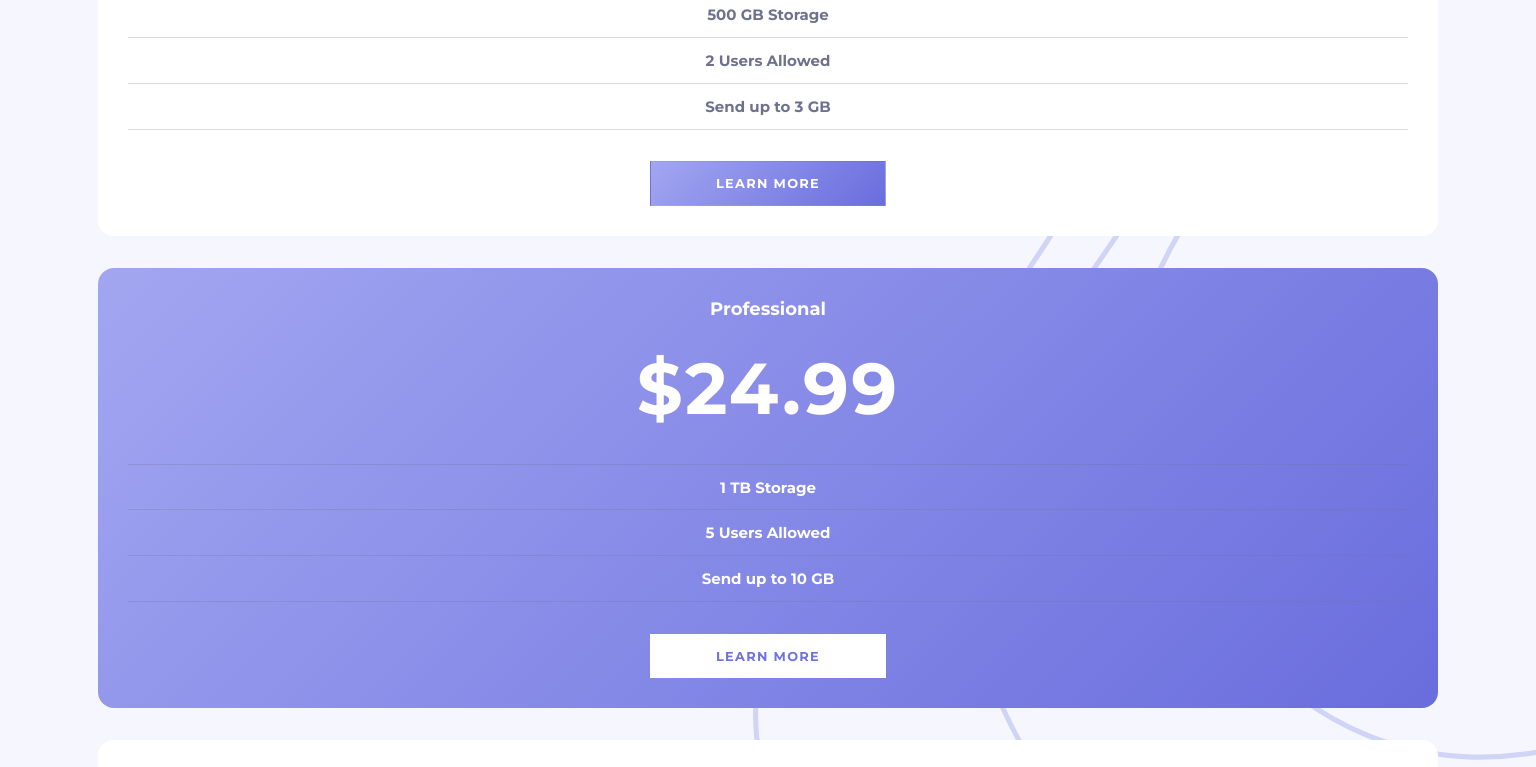
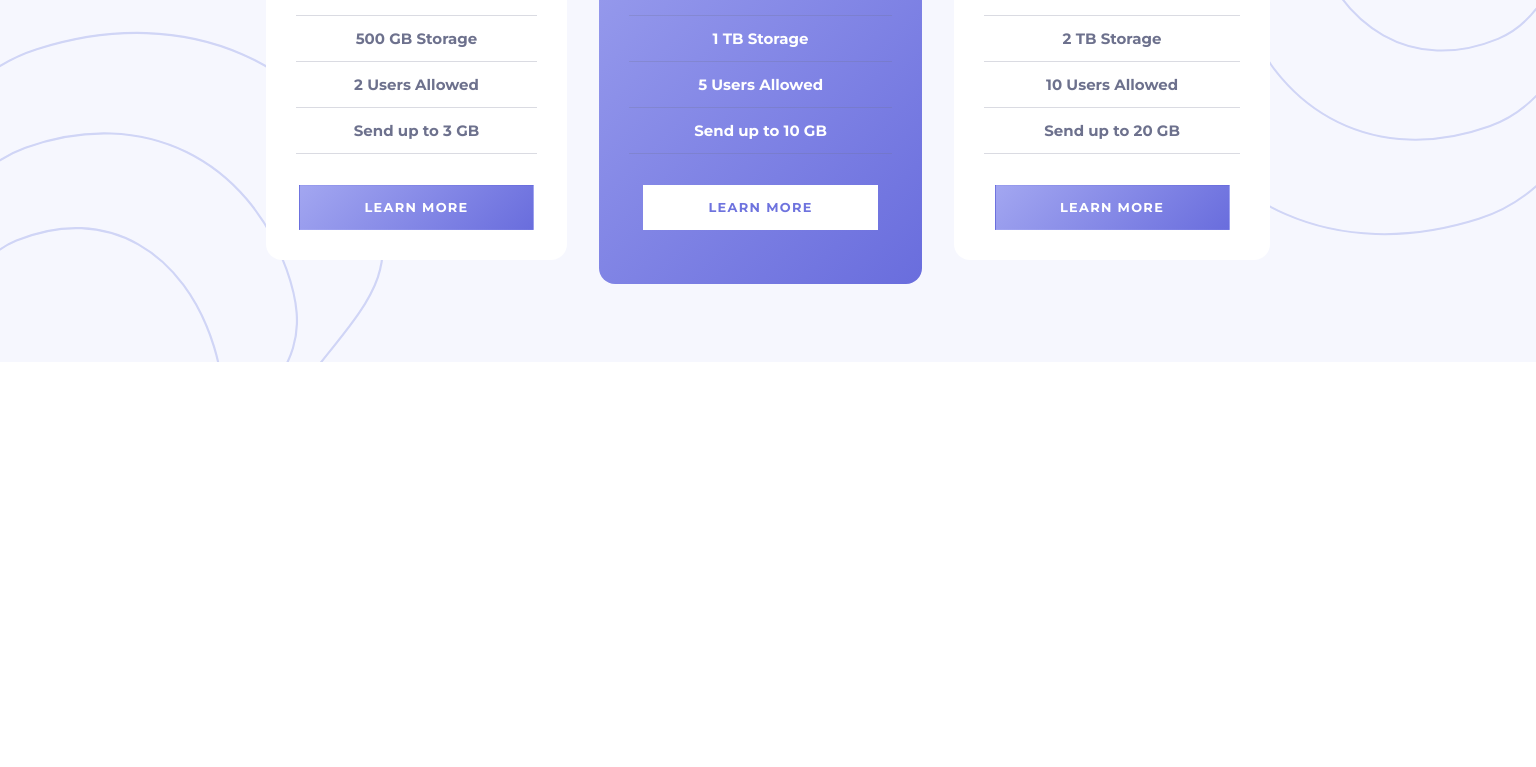
Before and after one commit to bluepersia/pricing-component-with-toggle, a plain HTML site: page index.html in a window 1536 px wide. Shown: the part 438-1205 px from the top of the page. After the commit the page ends 800 px from the top, so only its background shows below. Drawn offline with Linux system fonts and the light colour scheme.

Commit message:
Desktop style

```diff
--- a/style.css
+++ b/style.css
@@ -28,8 +28,8 @@ body {
     padding: 4.26em 6.4% 4.73em;
     background-image: url(./images/bg-top.svg);
     background-repeat: no-repeat;
-    background-size: contain;
-    background-position: top -2em right -12em;
+    background-size: 50%;
+    background-position: top right -5em;
     background-color: hsl(235, 80%, 98%);
 }
 
@@ -66,6 +66,7 @@ body {
     transition:color 300ms, background 300ms, border 300ms;
     border:transparent 1px solid;
     padding: 1.07em 5em;
+    cursor: pointer;
 }
 .component_btn-1
 {
@@ -166,12 +167,14 @@ body {
 .component_main {
     display: flex;
     flex-direction: column;
+    align-items: center;
     gap: 2.13em;
 }
 
 .component_plan {
     padding: 2em;
     border-radius: 16px;
+    max-width: 350px;
 }
 .component_plan--small {
     background-color: var(--color-4);
@@ -212,3 +215,23 @@ margin-bottom: 1.33em;
  {
     border-top: 1px solid hsl(232, 13%, 49%, 25%);
  }
+
+
+ @media (min-width:1440px)
+{
+    .component{
+        background-image: url(./images/bg-top.svg), url(./images/bg-bottom.svg);
+        background-size: 25%, 25%;
+        background-position: top right, bottom left;
+    }
+    .component_main
+    {
+        flex-direction: row;
+        justify-content: center;
+        align-items: center;
+    }
+
+    .component_plan--large {
+        padding: 3.6em 2em;
+    }
+}
```
